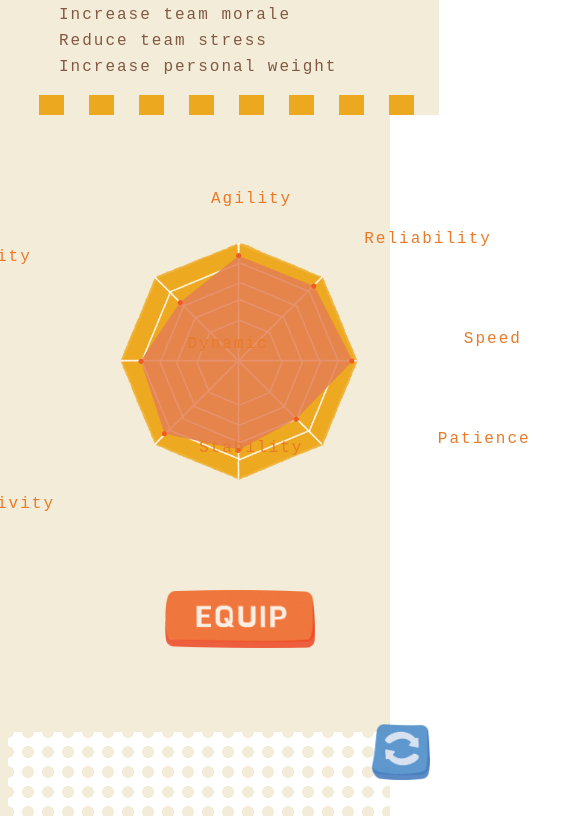
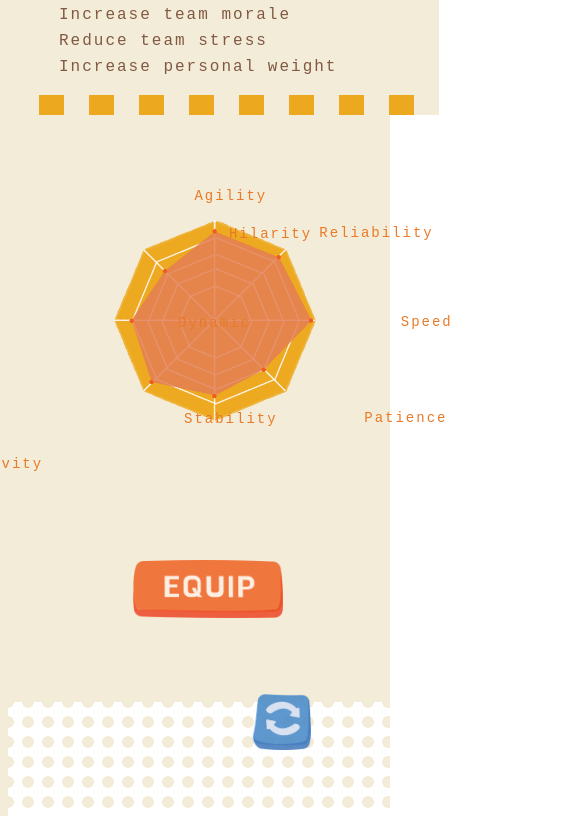
Before and after one commit to tch-zz/tch-zz.github.io, a website built with Vite: page index.html in a window 390 px wide. Shown: the part 158-974 px from the top of the page, 585 px wide, since content can reach past the window. Built offline with nearby package versions, Linux system fonts and the light colour scheme; a script that the page names is missing; files whose address does not match are found by name; a web font is replaced by a local one.

Commit message:
Update css

```diff
--- a/3d.css
+++ b/3d.css
@@ -1281,7 +1281,7 @@
 
     .name {
         position: absolute;
-        top:30px;
+        top:20px;
         left:45%;
 
         img{
@@ -1309,13 +1309,13 @@
 
         .skill_1{
 
-            width:400px;
-            height:400px;
+            width:370px;
+            height:370px;
             /* background-color: #f3ece7; */
             /* border: 1px solid #E87A28; */
             position: relative;
             img{
-                width:60%;
+                width:55%;
                 margin-left: 20%;
                 margin-top: 10%;
 
@@ -1327,6 +1327,7 @@
                 font-family: "Londrina Solid", monospace;
                   /* font-optical-sizing: auto; */
                 font-weight: 400;
+                font-size: 14px;
                 letter-spacing: 2px;
                 font-style: normal;
                 color:#E87A28;
@@ -1334,36 +1335,36 @@
 
             .Agility{
                 top:10%;
-                left:43%;
+                left:42%;
             }
 
             .Reliability{
                 top:20%;
-                left:60%;
+                left:55%;
             }
             .Speed{
-                top:45%;
-                left:52%;
+                top:44%;
+                left:45%;
             }
 
             .Patience{
                 top:70%;
-                left:30%;
+                left:20%;
             }
 
             .Creativity{
-                top:82%;
-                right:25%;
+                top:78%;
+                right:27%;
             }
 
             .Stability{
-                top:68%;
+                top:66%;
                 left:10%;
             }
 
             .Dynamic{
-                top:42%;
-                right:20%;
+                top:40%;
+                right:18%;
             }
 
             .Comical{
@@ -1635,7 +1636,7 @@
         background-color: transparent;
 
         border:none;
-        margin-left: 30%;
+        margin-left: 22%;
         padding-top: 10%;
         cursor: pointer;
 
@@ -1697,7 +1698,7 @@
 
 
     .model{
-        width:400px;
+        width:100%;
         /* border:1px solid  #E87A28; */
         /* background-color: #e4cbb8; */
         padding-top:5%;
@@ -1711,7 +1712,7 @@
         border: none;
         position:relative;
         top:8%;
-        left:48%;
+        left:20%;
         z-index: 1;
         cursor: pointer;
 
@@ -2434,7 +2435,7 @@
 	            border-color:transparent #644C3D #644C3D transparent ;
 	            position:relative;
 	            top:-15px;
-	          left:20%;
+	          left:3%;
             }
 /*
             .arrow_t_out{
@@ -2467,7 +2468,7 @@
 	            border-color:transparent #E87A28 #E87A28 transparent ;
 	            position:relative;
 	            top:5px;
-	            left:60%;
+	            left:40%;
             }
 
             .mk{
```
